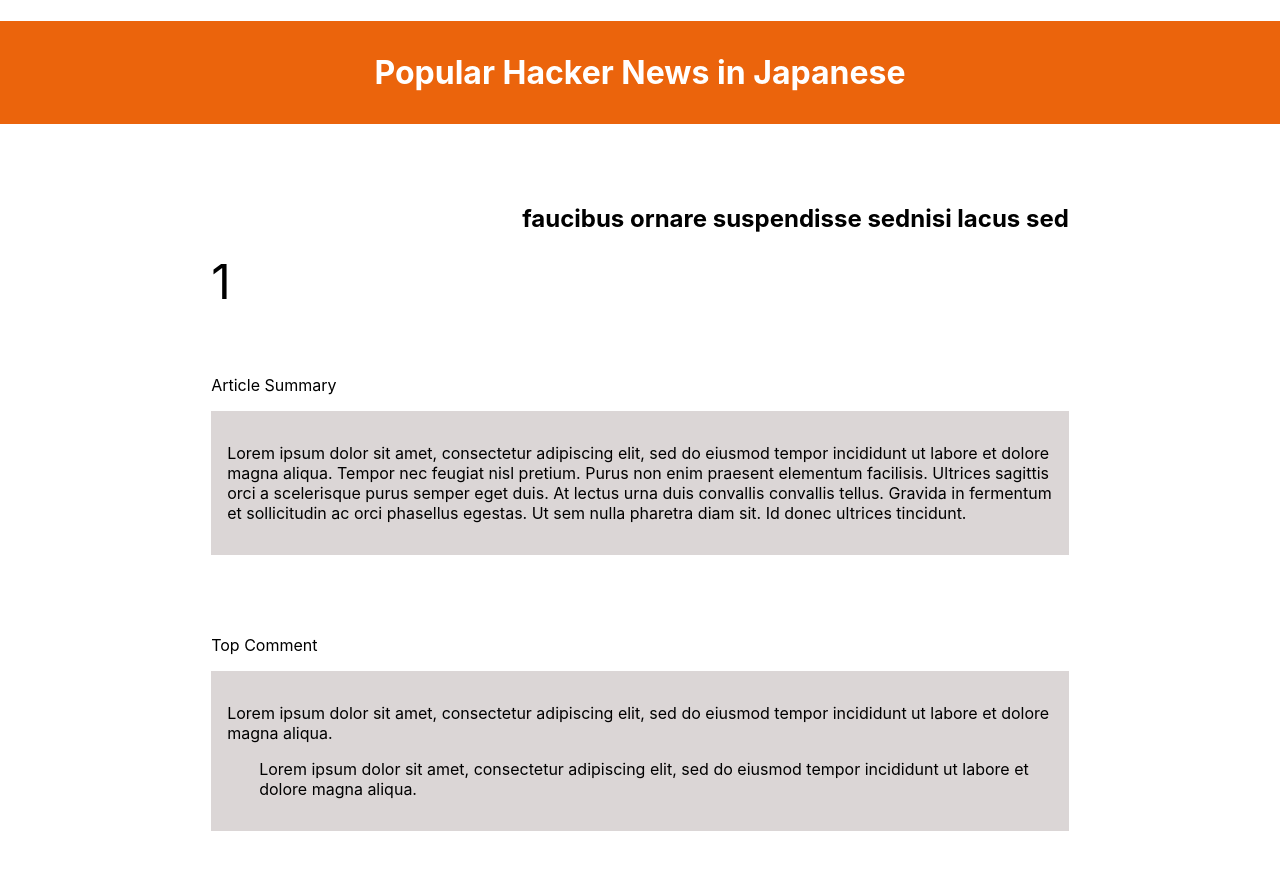
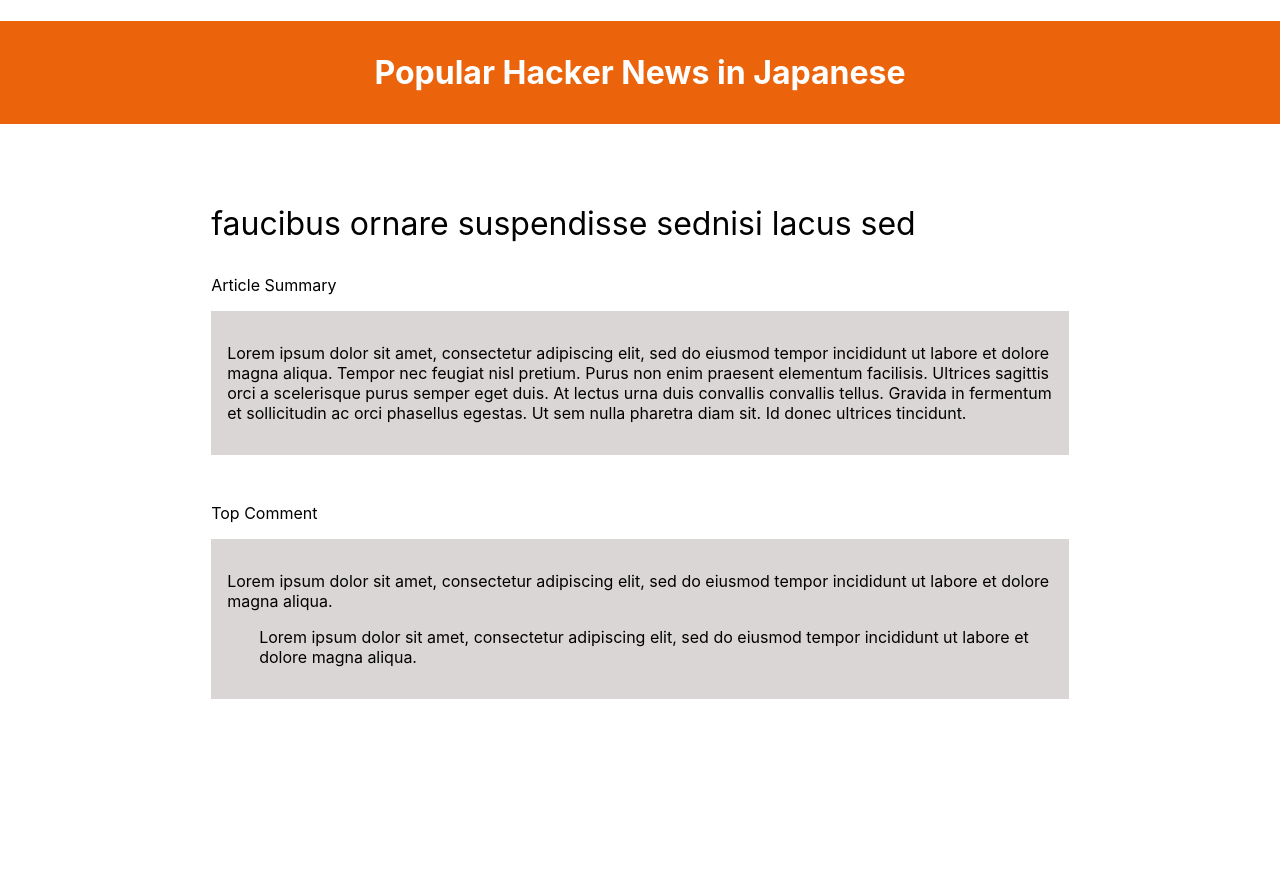
Before and after one commit to yuki-o1o5/Hacker-News-in-Japanese-ver1, a Next.js app: page /detail in a window 1280 px wide. Shown: the top 870 px of the page. After the commit the page ends 800 px from the top, so only its background shows below. Built offline with nearby package versions, Linux system fonts and the light colour scheme.

Commit message:
modify css

```diff
--- a/components/DetailArticleTitle/DetailArticleTitle.jsx
+++ b/components/DetailArticleTitle/DetailArticleTitle.jsx
@@ -2,7 +2,7 @@
 
 const DetailArticleTitle = (props) => {
   return (
-    <h2 className={styles.detailarticletitle}>{props.detailarticletitle}</h2>
+    <p className={styles.detailarticletitle}>{props.detailarticletitle}</p>
   );
 };
 
--- a/components/DetailArticleTitle/DetailArticleTitle.module.css
+++ b/components/DetailArticleTitle/DetailArticleTitle.module.css
@@ -1,5 +1,6 @@
 @charset "UTF-8";
 
 .detailarticletitle {
-  margin: 0;
+  font-size: 2em;
+  margin: 0 0 0.5em 0;
 }
--- a/components/DetaillArticleNumber/DetaillArticleNumber.jsx
+++ /dev/null
@@ -1,9 +0,0 @@
-import styles from "./DetaillArticleNumber.module.css";
-
-const DetailArticleNumber = (props) => {
-  return (
-    <p className={styles.detailarticlenumber}>{props.detailarticlenumber}</p>
-  );
-};
-
-export default DetailArticleNumber;
--- a/components/DetaillArticleNumber/DetaillArticleNumber.module.css
+++ /dev/null
@@ -1,5 +0,0 @@
-@charset "UTF-8";
-
-.detailarticlenumber {
-  font-size: 3em;
-}
--- a/components/articleNumber/articleNumber.module.css
+++ b/components/articleNumber/articleNumber.module.css
@@ -2,5 +2,5 @@
 
 .number {
   font-size: 3.5em;
-  margin: 0;
+  margin: 0 0 0.075em 0;
 }
--- a/pages/detail.jsx
+++ b/pages/detail.jsx
@@ -4,7 +4,6 @@
 import DetailArticleCommentParent from "../components/DetailArticleCommentParent/DetailArticleCommentParent.jsx";
 import DetailArticleText from "../components/DetailArticleText/DetailArticleText.jsx";
 import DetailArticleTitle from "../components/DetailArticleTitle/DetailArticleTitle.jsx";
-import DetailArticleNumber from "../components/DetaillArticleNumber/DetaillArticleNumber.jsx";
 import PageTitle from "../components/PageTitle/PageTitle.jsx";
 
 const Detailpage = () => {
@@ -13,7 +12,6 @@
       <PageTitle />
       <div className={"main_container"}>
         <div className="detail_article_title_container">
-          <DetailArticleNumber detailarticlenumber={"1"} />
           <DetailArticleTitle
             detailarticletitle={"faucibus ornare suspendisse sednisi lacus sed"}
           />
--- a/styles/globals.css
+++ b/styles/globals.css
@@ -24,6 +24,7 @@
 .article_container {
   display: flex;
   justify-content: space-between;
+  align-items: flex-end;
   width: 100%;
   background-color: rgb(219, 214, 214);
   margin-bottom: 2em;
@@ -55,10 +56,11 @@
 .detail_article_title_container {
   display: flex;
   justify-content: space-between;
+  align-items: flex-start;
   width: 100%;
 }
 .article_text_container {
-  margin-bottom: 5em;
+  margin-bottom: 3em;
 }
 .text-container {
   background-color: rgb(219, 214, 214);
```
